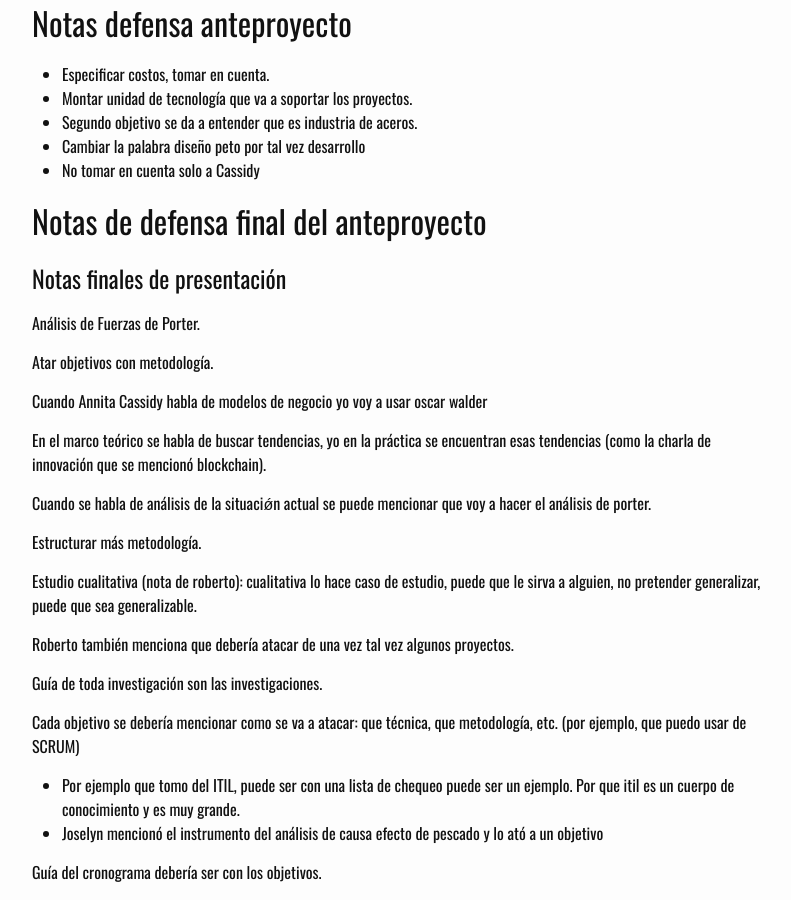
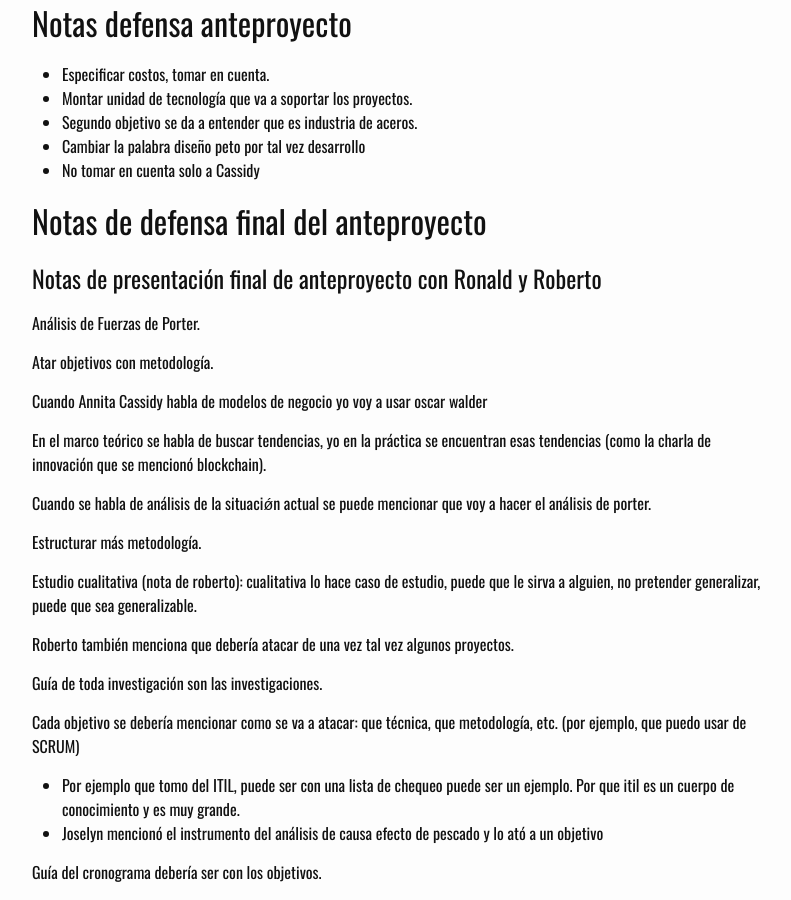
Before and after one commit to lucachaco/sourcequarter-lander, a Jekyll site: the page built from _posts/2017-08-11-proyecto-1.md, in a window 1280 px wide and 900 px high, scrolled down 2529 px. Shown: the whole window, without its empty margins (238-1029 px from the left). Built offline with Jekyll 4.4.1, drawn with Linux system fonts in a browser that asks for light colours; our own code applies the rules of GitHub Pages for plain Markdown files.

Commit message:
Update 2017-08-11-proyecto-1.md

```diff
--- a/_posts/2017-08-11-proyecto-1.md
+++ b/_posts/2017-08-11-proyecto-1.md
@@ -111,7 +111,7 @@ Otra gente dice como se van a procesar los datos: excel, etc
 ## Notas de defensa final del anteproyecto
 
 
-# Notas finales de presentación
+# Notas de presentación final de anteproyecto con Ronald y Roberto
 
 Análisis de Fuerzas de Porter.
 
```
